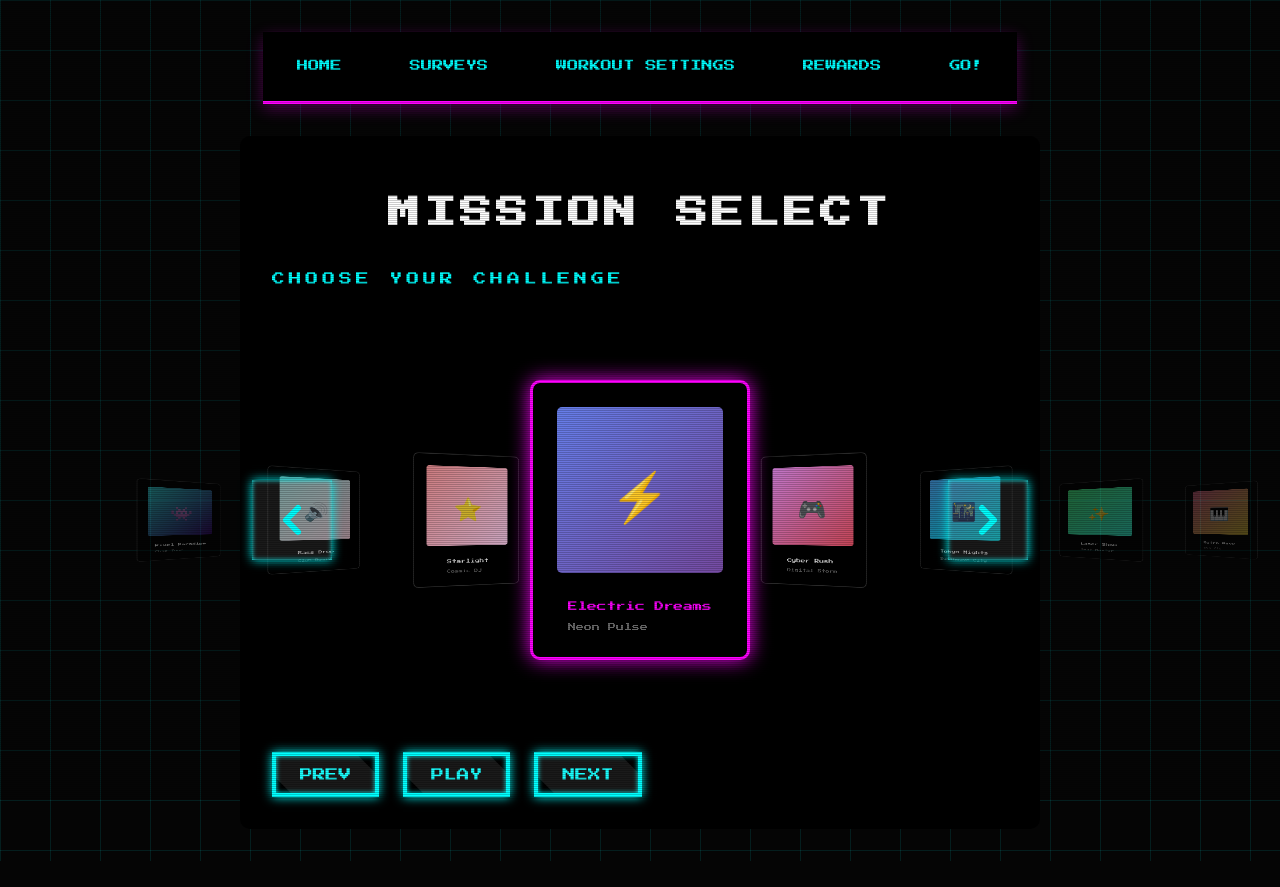
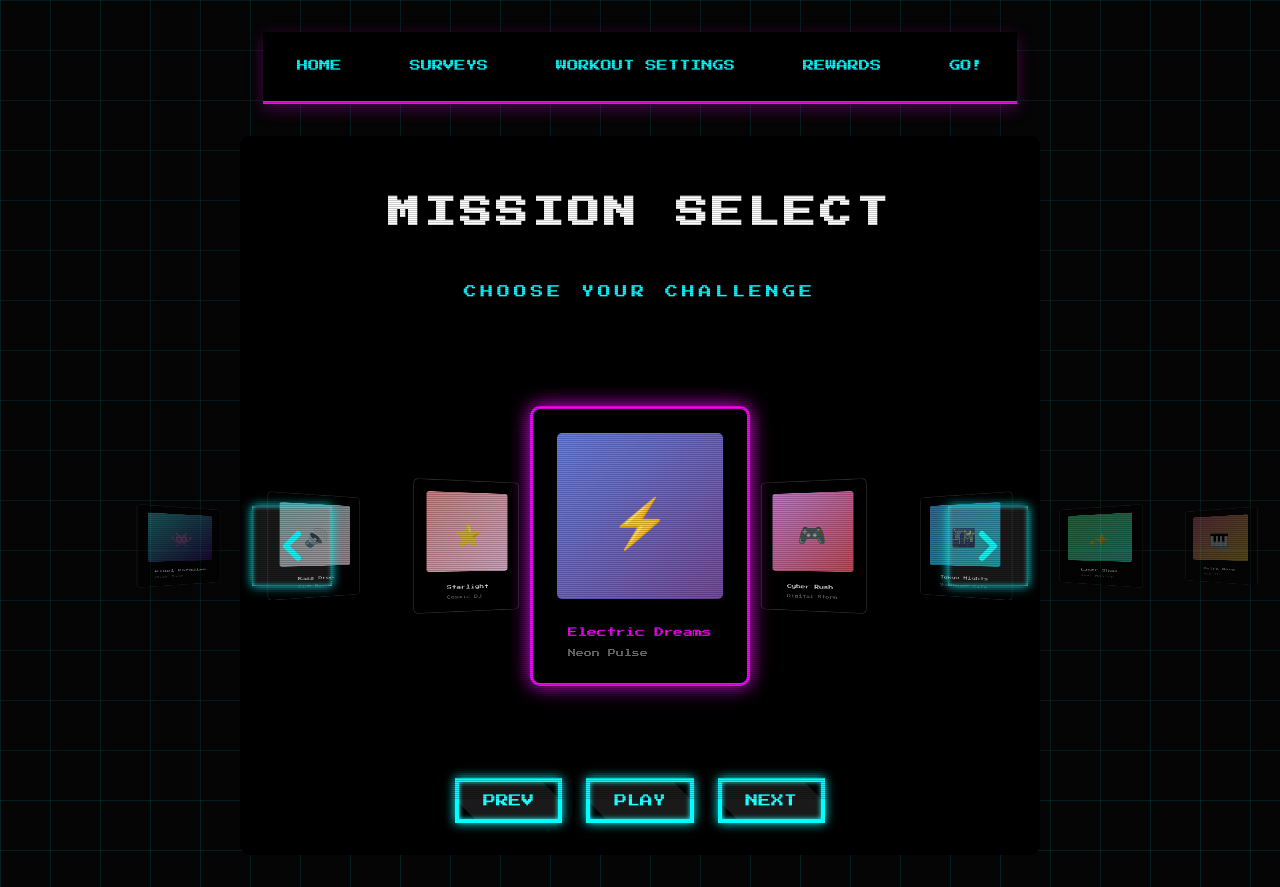
Before and after one commit to tudourocky/hiitsurvey, a React (Vite) app in the folder Frontend/: page /surveys in a window 1280 px wide. Shown: the top 887 px of the page. Before the commit the page ends 861 px from the top, so only its background shows below. Built offline with nearby package versions, Linux system fonts and the light colour scheme.

Commit message:
cleaned up some error with ai generated code

```diff
--- a/Frontend/src/pages/Home.jsx
+++ b/Frontend/src/pages/Home.jsx
@@ -41,8 +41,8 @@ export default function Home() {
           </div>
 
           <div className="location-footer">
-            <p>123 ANYWHERE ST., ANY CITY</p>
-            <p className="small">FOR MORE INFORMATION, VISIT WWW.HIT-ARCADE.COM</p>
+            <p>University of Ottawa, Ottawa, ON</p>
+            <p className="small">EXCERSIZE WHILE COMPLETING SURVEYS</p>
           </div>
         </div>
       </main>
--- a/Frontend/src/pages/SurveySelector.css
+++ b/Frontend/src/pages/SurveySelector.css
@@ -95,9 +95,19 @@
 .chevron.left { left: -20px; }
 .chevron.right { right: -20px; }
 
+.screen-content {
+  display: flex;
+  flex-direction: column;
+  align-items: center;
+  justify-content: center;
+  width: 100%;
+}
+
 .controls {
   display: flex;
+  justify-content: center;
   gap: 1.5rem;
+  width: 100%;
 }
 
 .controls .btn {
```
